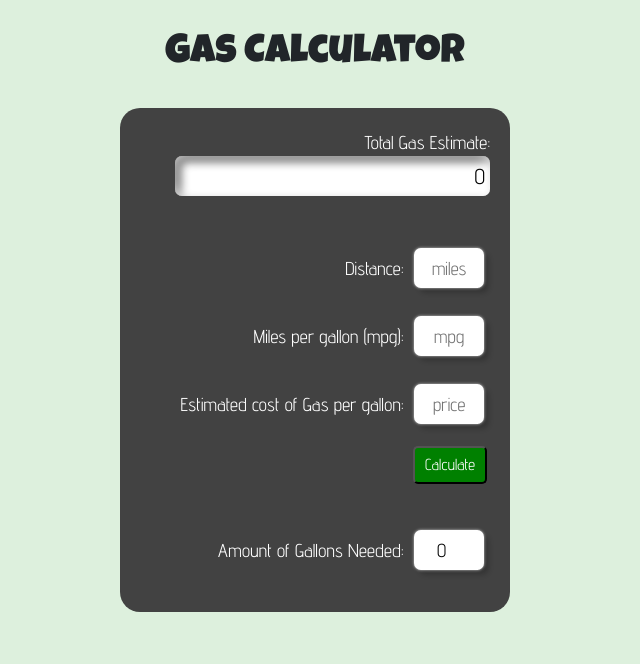
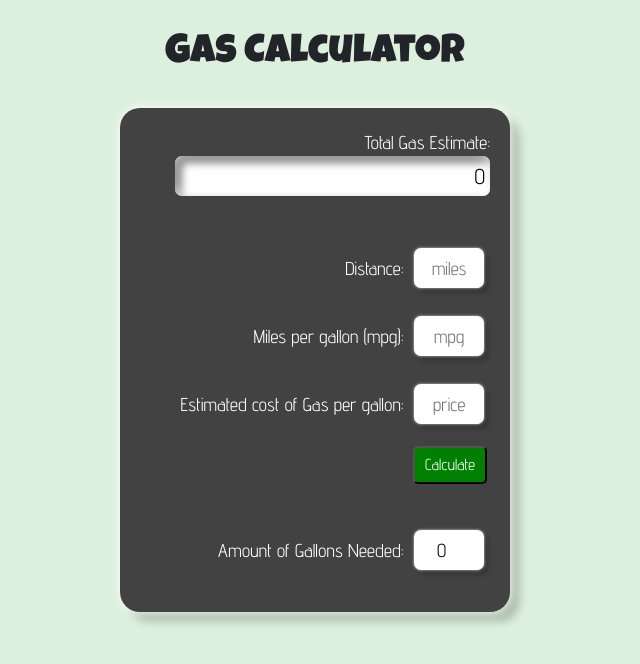
Before and after one commit to moneyesh/TheRoadie, a Flask app: page /gas-calc in a window 1280 px wide. Shown: the part 85-749 px from the top of the page, without its empty margins (285-925 px from the left). Run offline with Flask 2, Linux system fonts and the light colour scheme; some libraries are stand-ins or nearby versions.

Commit message:
calc complete

```diff
--- a/static/style/style.css
+++ b/static/style/style.css
@@ -453,7 +453,7 @@ body.gas-calc {
     padding: 20px;
     border-radius: 20px;
     text-align: right;
-
+    box-shadow: 0px 0px 8px rgb(255, 255, 255), 10px 10px 8px rgba(0,0,0,0.2);
 }
 
 .calc form input {
```
